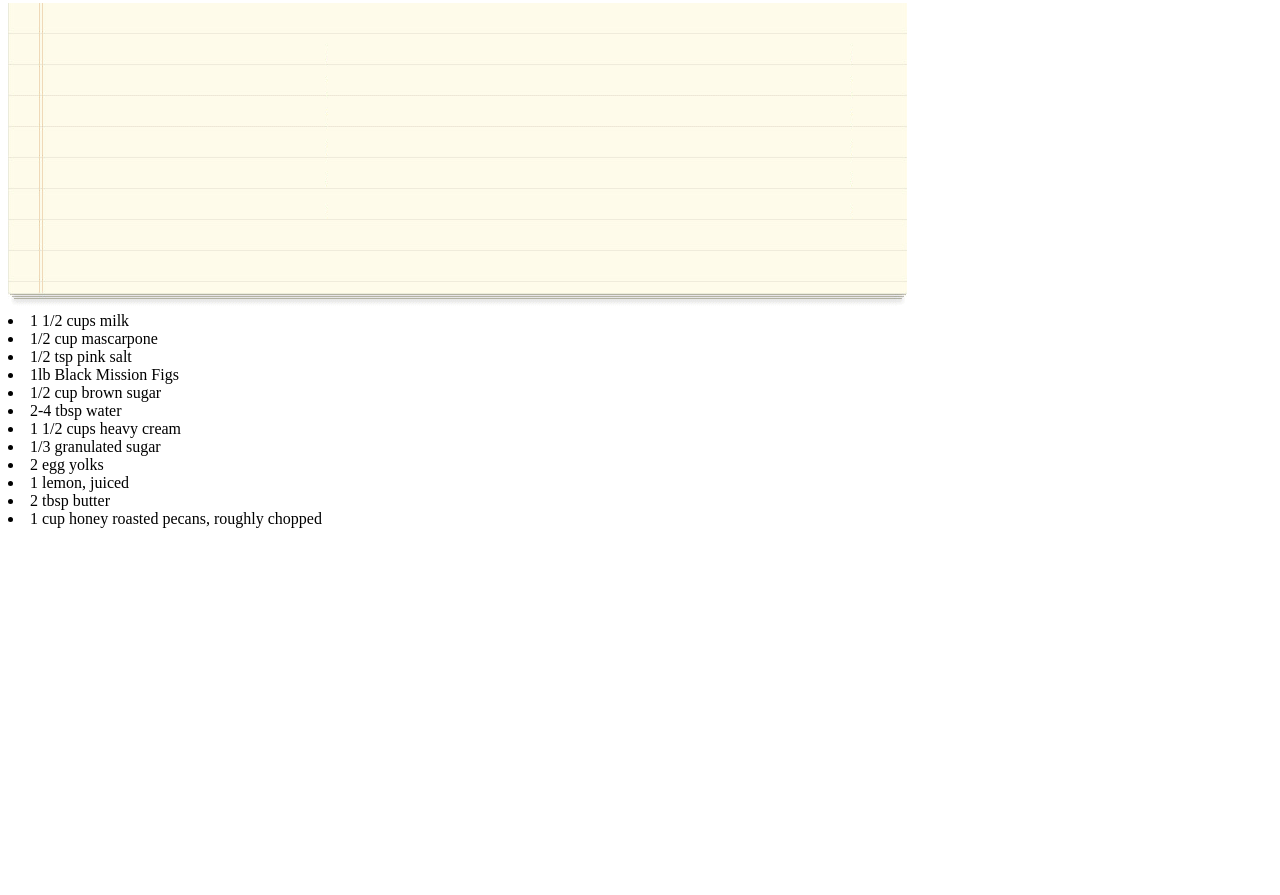
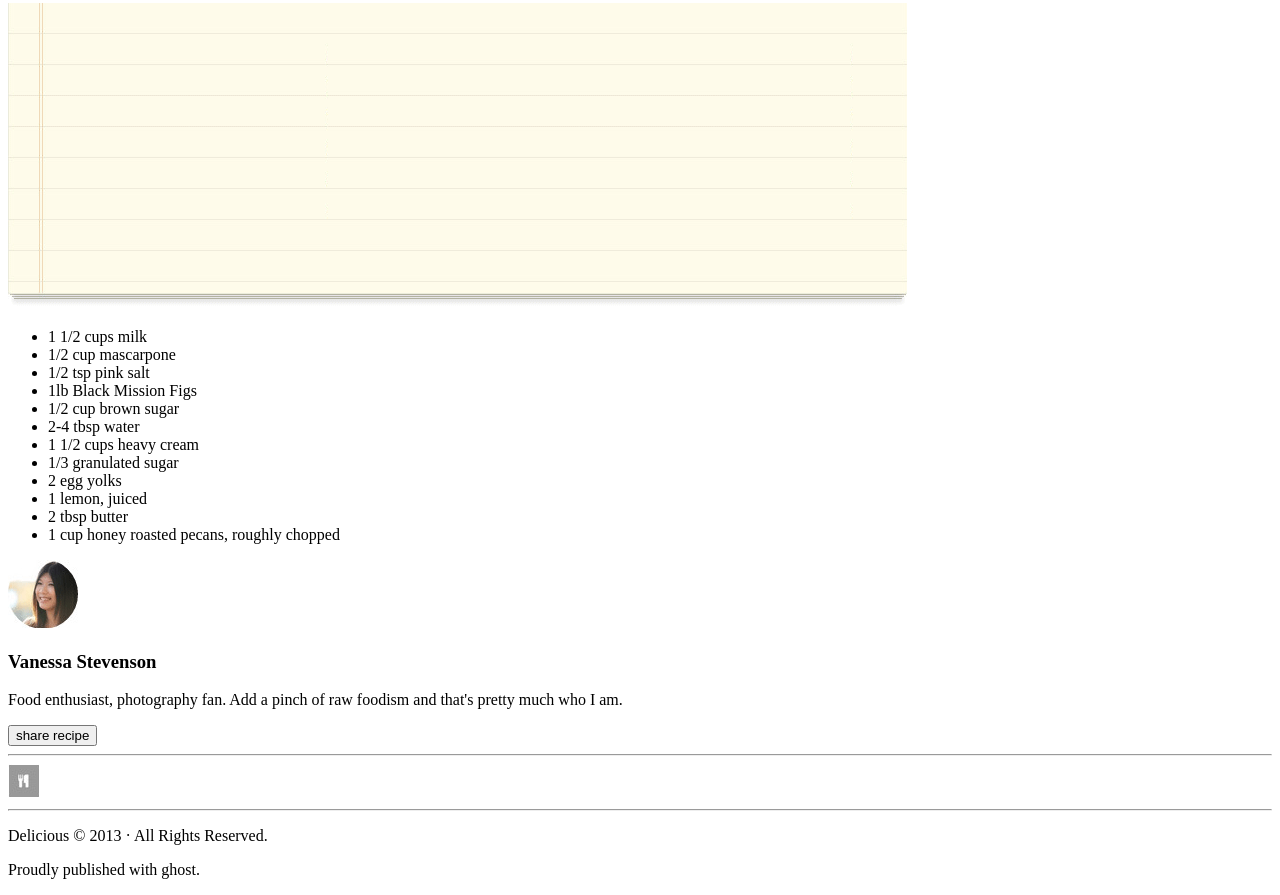
Before and after one commit to maxpollock/chocolate-pizza, a plain HTML site: page index.html in a window 1280 px wide. Shown: the part 1127-2022 px from the top of the page. Before the commit the page ends 1663 px from the top, so only its background shows below. Drawn offline with Linux system fonts and the light colour scheme.

Commit message:
html code done

```diff
--- a/index.html
+++ b/index.html
@@ -48,6 +48,7 @@
         </section>
         <section>
             <img src="./img/list-bg.png" alt="">
+            <ul>
                 <li>1 1/2 cups milk</li>
                 <li>1/2 cup mascarpone</li>
                 <li>1/2 tsp pink salt</li>
@@ -60,11 +61,28 @@
                 <li>1 lemon, juiced</li>
                 <li>2 tbsp butter</li>
                 <li>1 cup honey roasted pecans, roughly chopped</li>
+            </ul>
+        </section>
+
+        <!-- border -->
+        <section>
+            <img src="./img/van-pic.png" alt="">
+            <div class="vanessa-pic">
+                <h3>Vanessa Stevenson</h3>
+                <p>
+                    Food enthusiast, photography fan. Add a pinch of raw foodism and that's pretty much who I am.
+                </p>
+            </div> <!-- end of vanessa-pic -->
+            <button>share recipe</button>
         </section>
     </main>
 
     <!-- Footer -->
     <footer>
+        <!-- bar line -->
+        <span><hr></span><img src="./img/small-logo.png" alt="small logo"> <span><hr></span>
+        <p>Delicious &copy; 2013 &middot; All Rights Reserved. </p>
+        <p>Proudly published with ghost.</p>
 
     </footer>
 
```
Lines whose indentation alone changed are shown as unchanged.
